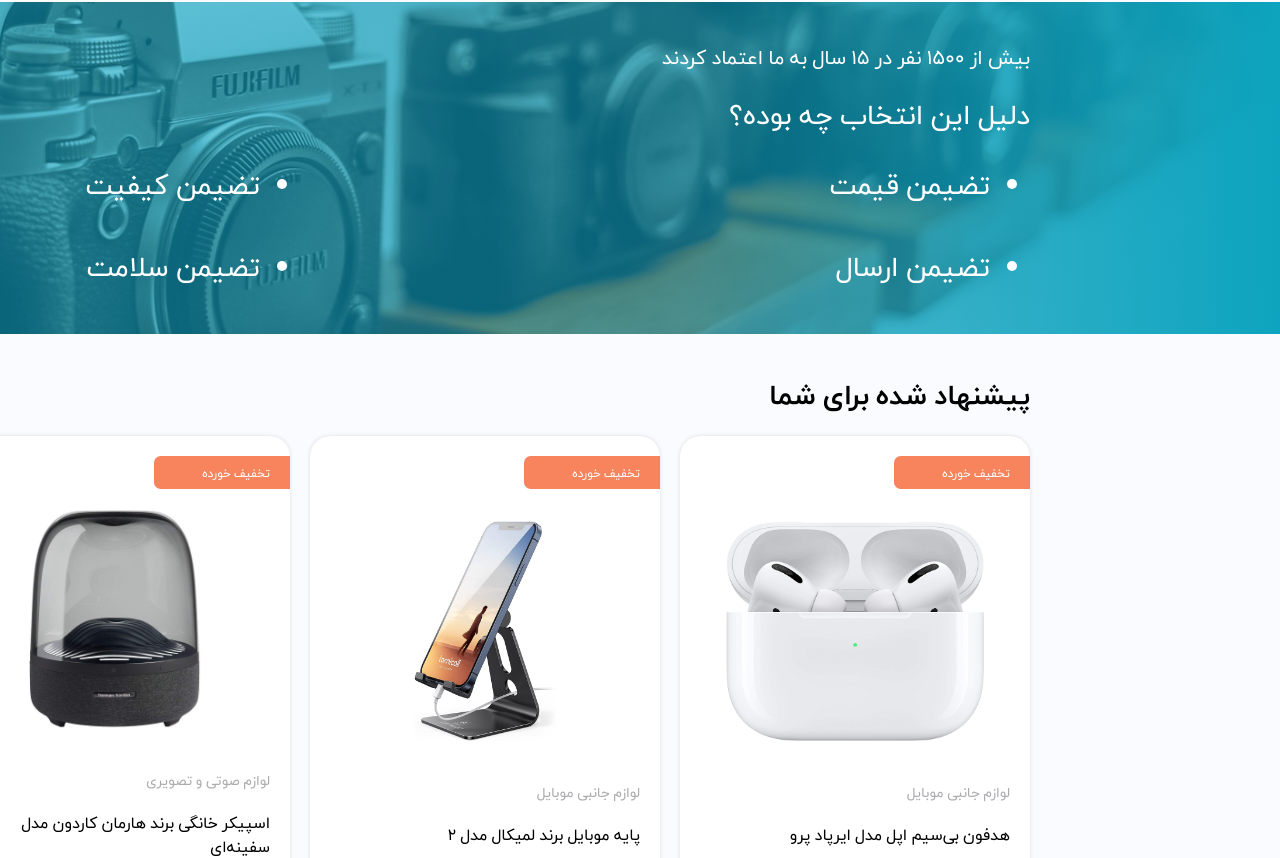
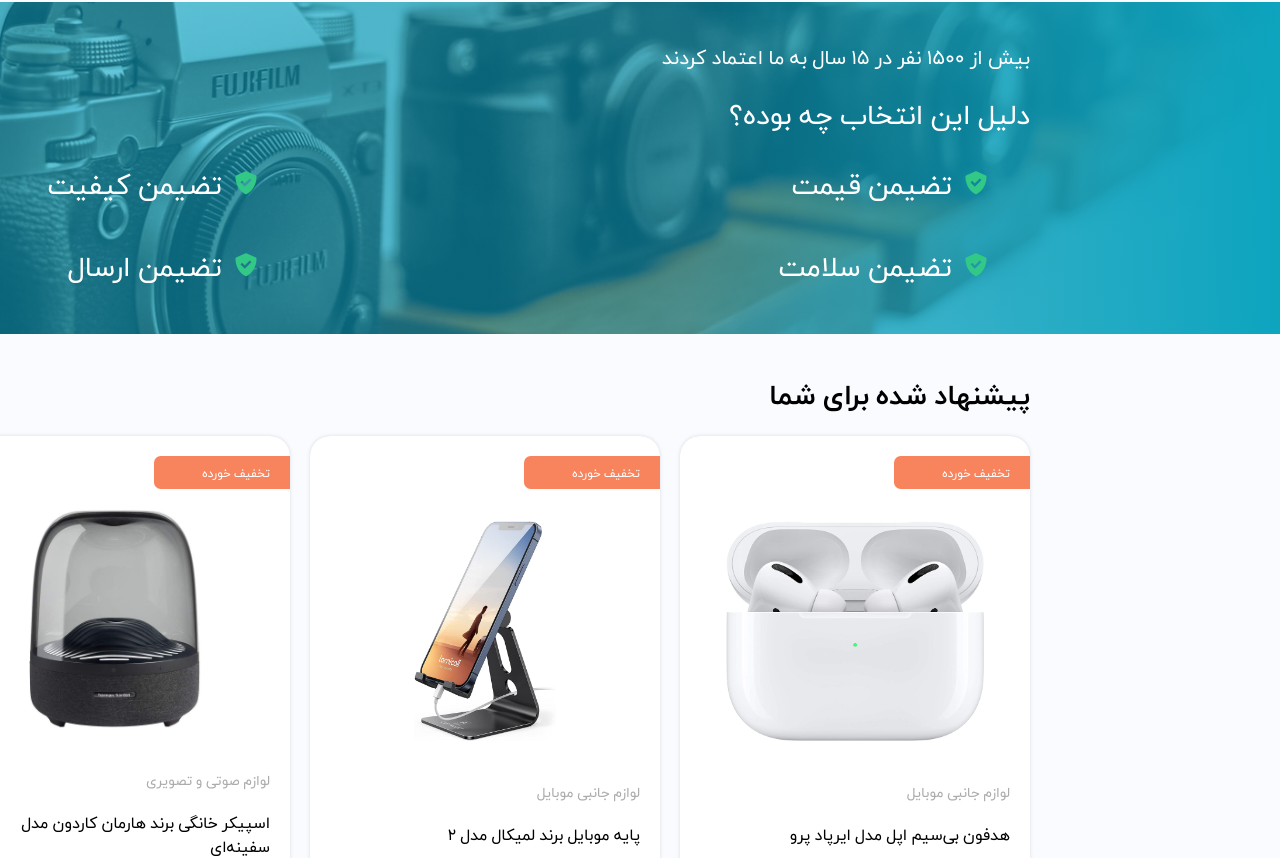
Before and after one commit to Narimanr/electro, a Next.js app: page / in a window 1280 px wide. Shown: the part 2622-3480 px from the top of the page. Built offline with nearby package versions, Linux system fonts and the light colour scheme.

Commit message:
Update: More boxicons

```diff
--- a/app/components/element/SpecialCard/SpecialCard.module.scss
+++ b/app/components/element/SpecialCard/SpecialCard.module.scss
@@ -129,6 +129,7 @@
 	&Footer {
 		span {
 			display: block;
+			z-index: 15;
 		}
 	}
 
--- a/app/components/template/Home/Storefront.module.scss
+++ b/app/components/template/Home/Storefront.module.scss
@@ -1,3 +1,5 @@
+@use "sass:math";
+
 @use "/app/styles/abstract/" as *;
 @use "/app/styles/system";
 
@@ -96,26 +98,34 @@
 			gap: system.$default-gap * 2;
 			grid-template-columns: repeat(1, 1fr);
 			font-size: 2rem;
+			list-style: none;
 
 			@include desktop {
 				grid-template-columns: repeat(2, 1fr);
 				font-size: inherit;
 			}
+			li {
+				display: flex;
+				align-items: center;
+				gap: math.div(system.$default-gap, 2);
+
+				i {
+					color: hslac($clr-green);
+				}
+			}
 		}
 	}
 
 	&Overlay {
-		background: url("/images/pngkey.com-indian-students-png-images-3638423.png");
-		background-size: cover;
-		background-repeat: no-repeat;
-		height: 30rem;
-		width: 32.5rem;
-		bottom: 0;
-		left: system.$mobile-padding;
-		position: absolute;
-		z-index: 10;
+		display: none;
 
 		@include desktop {
+			background: url("/images/pngkey.com-indian-students-png-images-3638423.png");
+			background-size: cover;
+			background-repeat: no-repeat;
+			position: absolute;
+			z-index: 10;
+			display: block;
 			height: 40rem;
 			width: 42.5rem;
 			bottom: 0;
--- a/app/components/template/Home/Storefront.tsx
+++ b/app/components/template/Home/Storefront.tsx
@@ -51,10 +51,22 @@
               <p>بیش از ۱۵۰۰ نفر در ۱۵ سال به ما اعتماد کردند</p>
               <span>دلیل این انتخاب چه بوده؟</span>
               <ul>
-                <li>تضیمن قیمت</li>
-                <li>تضیمن کیفیت</li>
-                <li>تضیمن ارسال</li>
-                <li>تضیمن سلامت</li>
+                <li>
+                  <i className='bx bxs-check-shield'></i>
+                  <span>تضیمن قیمت</span>
+                </li>
+                <li>
+                  <i className='bx bxs-check-shield'></i>
+                  <span>تضیمن کیفیت</span>
+                </li>
+                <li>
+                  <i className='bx bxs-check-shield'></i>
+                  <span>تضیمن سلامت</span>
+                </li>
+                <li>
+                  <i className='bx bxs-check-shield'></i>
+                  <span>تضیمن ارسال</span>
+                </li>
               </ul>
             </div>
           </div>
```
